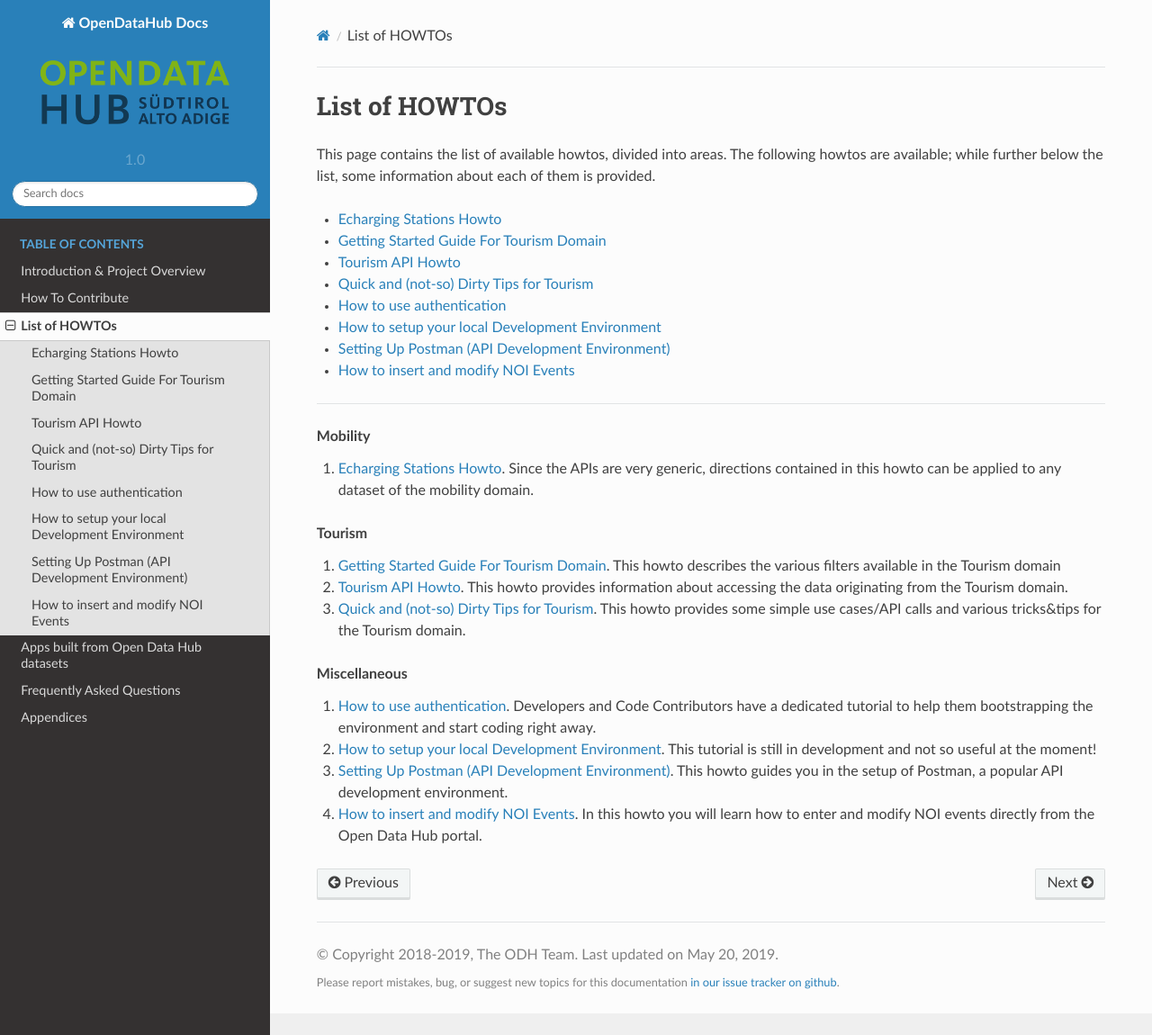
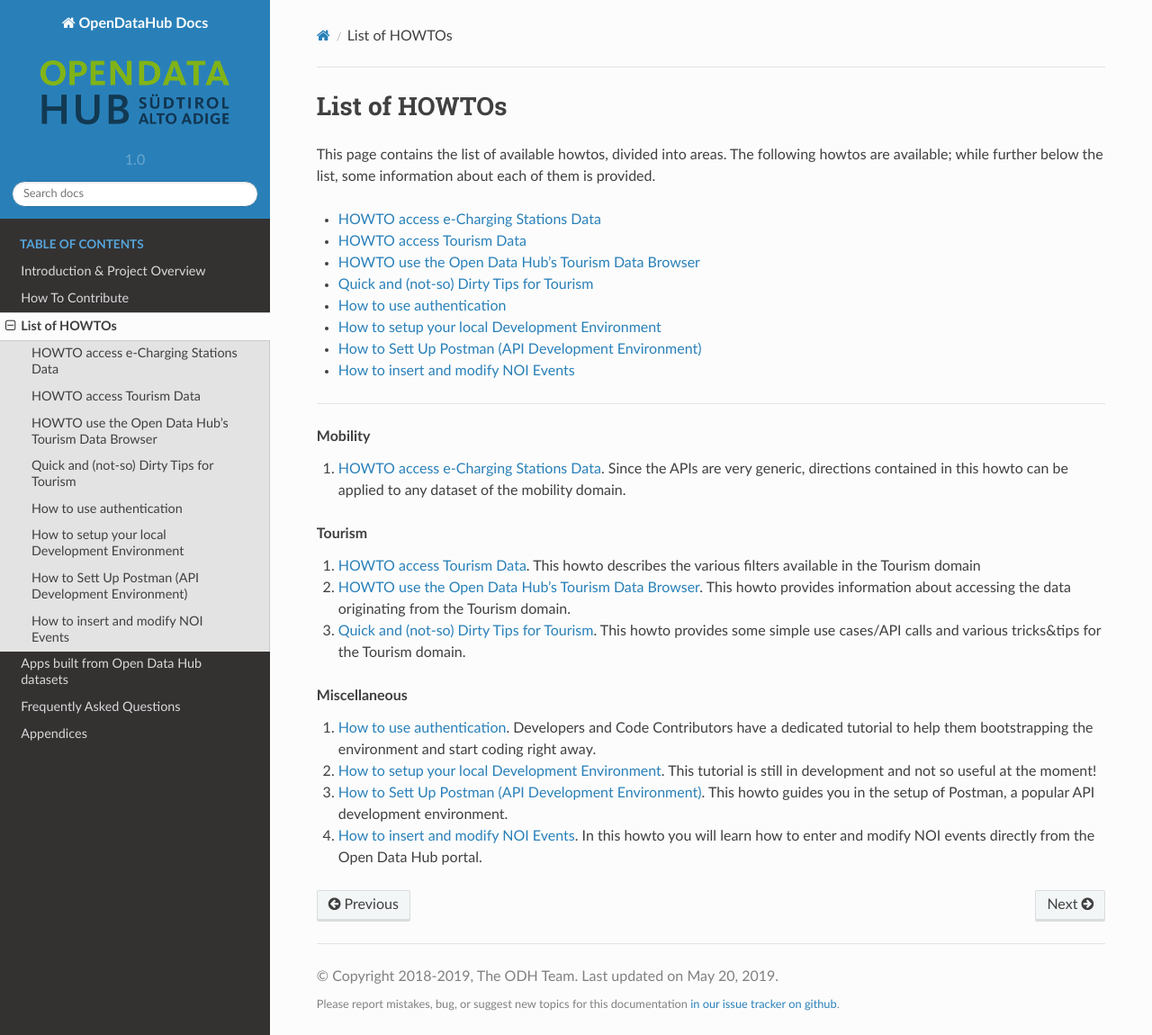
Before and after one commit to noi-techpark/odh-docs, a Sphinx documentation site: the page built from source/howto.rst, in a window 1280 px wide and 1150 px high. Shown: the whole window at 90% size. Built offline with Sphinx 7.4.7 and the Read the Docs theme 2.0.0, drawn with Linux system fonts in a browser that asks for light colours; part of the change alters nothing that is shown.

Commit message:
Modified howtos titles and structure - #41

```diff
--- a/source/conf.py
+++ b/source/conf.py
@@ -92,7 +92,7 @@ language = None
 # List of patterns, relative to source directory, that match files and
 # directories to ignore when looking for source files.
 # This patterns also effect to html_static_path and html_extra_path
-exclude_patterns = ['replace.rst', 'dtp.rst', 'datasets', 'domains.rst', 'architecture.rst']
+exclude_patterns = ['replace.rst', 'dtp.rst', 'datasets', 'domains.rst', 'architecture.rst', 'howto/tourism/access.rst']
 
 # The reST default role (used for this markup: `text`) to use for all
 # documents.
@@ -144,6 +144,7 @@ extlinks = { 'sasabus': ('http://sasabus.org/%s', None),
              ('http://ipchannels.integreen-life.bz.it/%s', None),
              'stinfo':
              ('http://tourism.opendatahub.bz.it/swagger/ui/index#%s', None),
+             'iterconcept': ('https://en.cppreference.com/w/cpp/experimental/ranges/iterator/%s', 'std::'),
 }
 
 numfig = True
--- a/source/howto.rst
+++ b/source/howto.rst
@@ -13,7 +13,7 @@ information about each of them is provided.
 
    howto/mobility
    howto/tourism/getstarted
-   howto/tourism/access
+   howto/tourism/browse
    howto/tourism/tips
    howto/authentication
    howto/development
@@ -34,7 +34,7 @@ information about each of them is provided.
 
 #. :doc:`/howto/tourism/getstarted`. This howto describes the various
    filters available in the Tourism domain
-#. :doc:`/howto/tourism/access`. This howto provides information about
+#. :doc:`/howto/tourism/browse`. This howto provides information about
    accessing the data originating from the Tourism domain.
 #. :doc:`/howto/tourism/tips`. This howto provides some simple use cases/API
    calls and various tricks&tips for the Tourism domain.
--- a/source/howto/mobility.rst
+++ b/source/howto/mobility.rst
@@ -1,6 +1,6 @@
 
-Echarging Stations Howto
-------------------------
+HOWTO access e-Charging Stations Data
+-------------------------------------
 
 This howto uses the :ref:`E-charging stations dataset <echarging-dataset>`
 to showcase a few basic API calls, whose output will be needed in most
--- a/source/howto/postman.rst
+++ b/source/howto/postman.rst
@@ -1,7 +1,7 @@
 .. role:: orange
 
-Setting Up Postman (API Development Environment)
-------------------------------------------------
+How to Sett Up Postman (API Development Environment)
+-----------------------------------------------------
 
 Postman is a popular API development environment, that is, a tool that
 is used (among other useful features) to ease the interaction with API
--- a/source/howto/tourism/access.rst
+++ b/source/howto/tourism/access.rst
@@ -1,15 +1,3 @@
-Tourism API Howto
-=================
-
-This howto explains how to use the Tourism API developed by the |odh|
-team.
-
-There are two possibilities to interact with the data exposed by the
-|odh|'s Tourism API: You can simply browse the data using the
-dedicated portal or you can retrieve data and manipulate them within
-your application. The former method is described in
-:ref:`data-explore-tourismAPI`, while the latter is described in the
-next section.
 
 .. _data-access-tourismAPI:
 
@@ -98,58 +86,3 @@ process and manipulate them with a tool like `jq
 
 .. seealso:: More detailed documentation of the exposed API methods
    can be found on http://tourism.opendatahub.bz.it/Help.
-
-
-.. _data-explore-tourismAPI:
-
-Data Browsing and Exploring
----------------------------
-
-If you need to only browse data, you can do so by pointing a browser
-to http://tourism.opendatahub.bz.it/. On the right-hand side of the
-page, you can see a box that shows the permissions to access data that
-you have as a (non-logged in) user, while the remainder of the page
-provides an overview of the various component of the project and its
-architecture.
-
-If you try to access the :strong:`ODH Data` item in the top menu, you
-will see that it is empty. In order to access data, you need to click
-on the :strong:`Login` button on the top right corner of the page.
-
-.. _tourism-login-web:
-
-.. figure:: /images/tourism-04.png
-
-   Logging in to the CMS portal.
-
-Write the username (email address) and password that was provided to
-you and click on the :button:`Log in`. You will be redirected to the
-home page as a logged in user and from here, you will see the box with
-the permissions you have to access the various types of data.
-
-If you now try to access the :strong:`ODH Data` item in the top menu,
-you will be able to select some dataset. As an example,
-:numref:`tourism-data-filter` shows what is available in the
-:menuselection:`ODH Data --> Activities & Pois --> Winter` filter - in
-this case a list of activities that can be done during the winter on
-the snow.
-
-The page allows to further filter the results, by using search strings
-and/or the list of tags underneath, to move between pages of results,
-and to change language of the interface (although at the moment the
-page is not fully translated in all languages!)
-
-.. _tourism-data-filter:
-
-.. figure:: /images/tourism-05.png
-
-   Accessing the data through filters or menu item.
-
-If you click on one of the images in the list will pop up an overlay
-with more detailed information about that activity.
-
-.. _tourism-data-detail:
-
-.. figure:: /images/tourism-06.png
-
-   Detailed view of a :abbr:`POI (Point Of Interest)`.
--- /dev/null
+++ b/source/howto/tourism/browse.rst
@@ -0,0 +1,58 @@
+HOWTO use the Open Data Hub's Tourism Data Browser
+==================================================
+
+This how to explains the necessary steps to access and retrieve data
+from the |odh|'s tourism domain.
+
+
+Data Browsing and Exploring
+---------------------------
+
+In order to access the data in the tourism domain, launch a browser
+and point it to http://tourism.opendatahub.bz.it/. On the right-hand
+side of the page, you can see a box that shows the permissions to
+access data that you have as a (non-logged in) user, while the
+remainder of the page provides an overview of the various component of
+the project and its architecture.
+
+If you try to access the :strong:`ODH Data` item in the top menu, you
+will see that it is empty. In order to access data, you need to click
+on the :strong:`Login` button on the top right corner of the page.
+
+.. _tourism-login-web:
+
+.. figure:: /images/tourism-04.png
+
+   Logging in to the CMS portal.
+
+Write the username (email address) and password that was provided to
+you and click on the :button:`Log in`. You will be redirected to the
+home page as a logged in user and from here, you will see the box with
+the permissions you have to access the various types of data.
+
+If you now try to access the :strong:`ODH Data` item in the top menu,
+you will be able to select some dataset. As an example,
+:numref:`tourism-data-filter` shows what is available in the
+:menuselection:`ODH Data --> Activities & Pois --> Winter` filter - in
+this case a list of activities that can be done during the winter on
+the snow.
+
+The page allows to further filter the results, by using search strings
+and/or the list of tags underneath, to move between pages of results,
+and to change language of the interface (although at the moment the
+page is not fully translated in all languages!)
+
+.. _tourism-data-filter:
+
+.. figure:: /images/tourism-05.png
+
+   Accessing the data through filters or menu item.
+
+If you click on one of the images in the list will pop up an overlay
+with more detailed information about that activity.
+
+.. _tourism-data-detail:
+
+.. figure:: /images/tourism-06.png
+
+   Detailed view of a :abbr:`POI (Point Of Interest)`.
--- a/source/howto/tourism/getstarted.rst
+++ b/source/howto/tourism/getstarted.rst
@@ -1,7 +1,8 @@
 .. |li| replace:: :literal:`{Id}`
 
-Getting Started Guide For Tourism Domain
-========================================
+
+HOWTO access Tourism Data
+=========================
 
 
 .. note:: Information in this page might change in the next future.
@@ -10,7 +11,6 @@ The purpose of this howto is to quickly introduce the structure of the
 API calls, the available filters for the datasets in the Tourism
 domain, and give some general and useful information about the Tourism
 API.
-
 
 .. structure of the API Calls
 
@@ -147,3 +147,6 @@ strings, dates, and integers.
    Italian, German, and English. To retrieve values only in one
    language, enter :strong:`it`, :strong:`de`, or :strong:`en`,
    respectively.
+
+
+.. include:: /howto/tourism/access.rst
```
